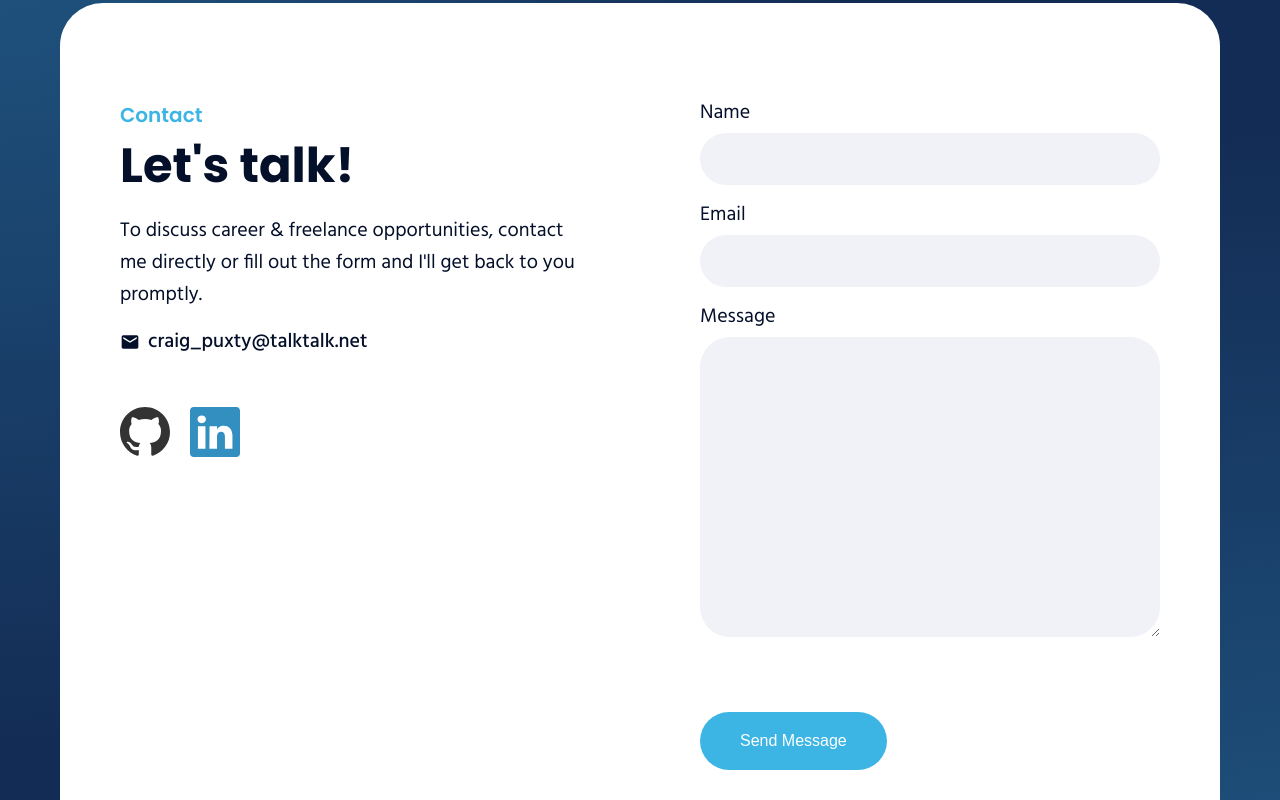
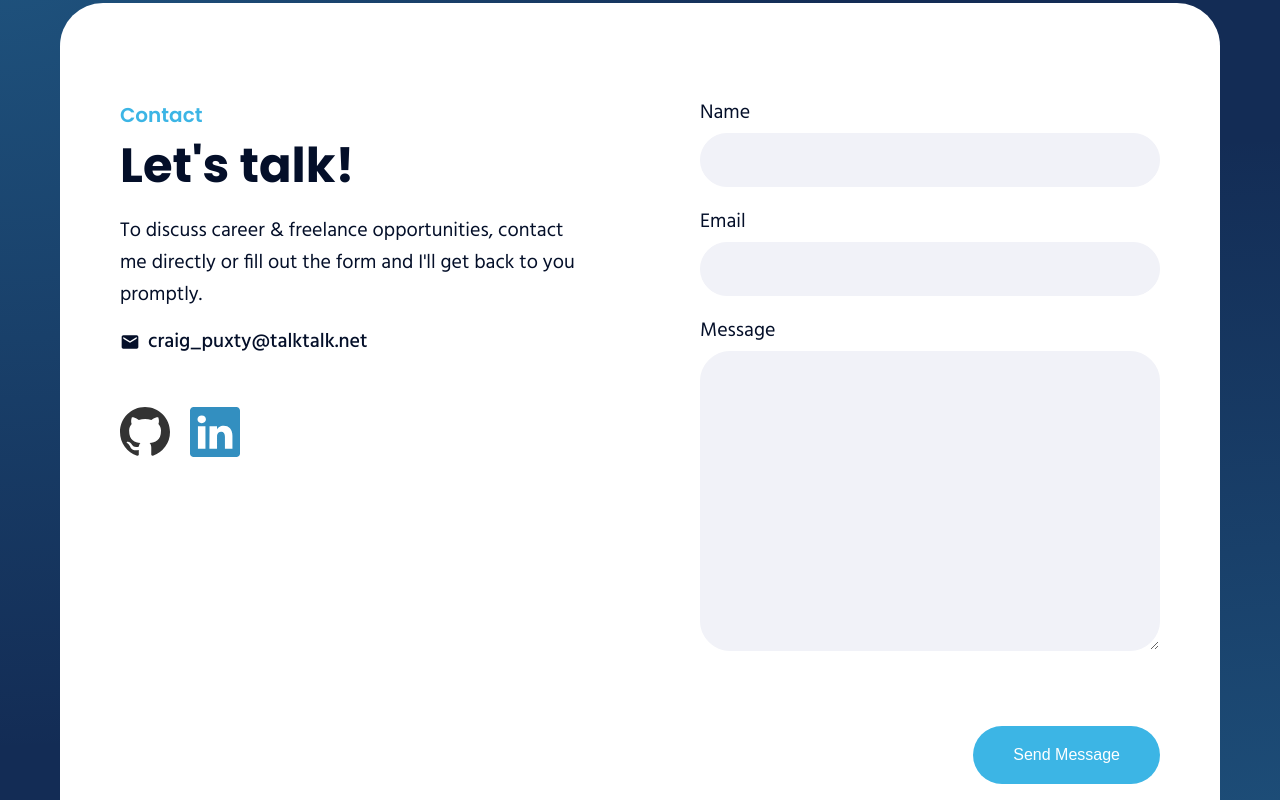
Before and after one commit to Dangereye/portfolio-v2, a Next.js app: page / in a window 1280 px wide. Shown: the part 4280-5080 px from the top of the page. Built offline with nearby package versions, Linux system fonts and the light colour scheme.

Commit message:
Added component InputGroup. Updated Contact article - inc basic form logic.

```diff
--- a/articles/Contact.js
+++ /dev/null
@@ -1,56 +0,0 @@
-import ArticleHeading from "../components/ArticleHeading";
-import BgHighlight from "../components/BgHighlight";
-import Button from "../components/Button";
-
-import { MdEmail } from "react-icons/md";
-import { BsGithub, BsLinkedin } from "react-icons/bs";
-
-export default function Contact() {
-  return (
-    <article className="article article__contact" id="contact">
-      <BgHighlight pos="top-left" />
-      <BgHighlight pos="bottom-right" />
-      <div className="container">
-        <header className="article__header">
-          <ArticleHeading lead="Contact" h2="Let's talk!" />
-          <p className="body-text">
-            To discuss career & freelance opportunities, contact me directly or
-            fill out the form and I'll get back to you promptly.
-          </p>
-          <div className="icon-text">
-            <span>
-              <MdEmail />
-            </span>
-            <span>craig_puxty@talktalk.net</span>
-          </div>
-          <div className="btns">
-            <a href="/" className="social-icon github">
-              <BsGithub />
-            </a>
-            <a href="/" className="social-icon linkedin">
-              <BsLinkedin />
-            </a>
-          </div>
-        </header>
-
-        <form className="form">
-          <div className="form__input-group">
-            <label htmlFor="name">Name</label>
-            <input type="text" name="name" />
-          </div>
-          <div className="form__input-group">
-            <label htmlFor="email">Email</label>
-            <input type="email" name="email" />
-          </div>
-          <div className="form__textarea-group">
-            <label htmlFor="message">Message</label>
-            <textarea name="message" />
-          </div>
-          <div className="btns">
-            <Button classes="btn--primary btn--large" name="Send message" />
-          </div>
-        </form>
-      </div>
-    </article>
-  );
-}
--- /dev/null
+++ b/articles/contact/Contact.js
@@ -0,0 +1,116 @@
+import { useState } from "react";
+import ArticleHeading from "../../components/ArticleHeading";
+import BgHighlight from "../../components/BgHighlight";
+import Button from "../../components/Button";
+
+import { MdEmail } from "react-icons/md";
+import { BsGithub, BsLinkedin } from "react-icons/bs";
+import InputGroup from "./InputGroup";
+
+const defaultState = {
+  name: { value: "", error_msg: "" },
+  email: { value: "", error_msg: "" },
+  message: { value: "", error_msg: "" },
+};
+
+export default function Contact() {
+  const [state, setState] = useState(defaultState);
+
+  const handleUpdateInput = (e) => {
+    const { name, value } = e.target;
+    setState({ ...state, [name]: { value, error_msg: "" } });
+  };
+
+  const validation = () => {
+    setState({ ...state, isError: false, error_msg: "" });
+    const target = document.querySelectorAll("input");
+    target.forEach((input) => {
+      input.classList.remove("error");
+    });
+
+    if (state.name.value === "") {
+      setState({
+        ...state,
+        name: { value: "", error_msg: "Please enter your name." },
+      });
+      const target = document.querySelector("[name='name']");
+      target.classList.add("error");
+      return;
+    }
+    if (state.email.value === "") {
+      setState({
+        ...state,
+        email: { value: "", error_msg: "Please enter your email." },
+      });
+      const target = document.querySelector("[name='email']");
+      target.classList.add("error");
+      return;
+    }
+    console.log("Success!");
+  };
+
+  const handleSubmit = (e) => {
+    e.preventDefault();
+    validation();
+  };
+
+  return (
+    <article className="article article__contact" id="contact">
+      <BgHighlight pos="top-left" />
+      <BgHighlight pos="bottom-right" />
+      <div className="container">
+        <header className="article__header">
+          <ArticleHeading lead="Contact" h2="Let's talk!" />
+          <p className="body-text">
+            To discuss career & freelance opportunities, contact me directly or
+            fill out the form and I'll get back to you promptly.
+          </p>
+          <div className="icon-text">
+            <span>
+              <MdEmail />
+            </span>
+            <span>craig_puxty@talktalk.net</span>
+          </div>
+          <div className="btns">
+            <a href="/" className="social-icon github">
+              <BsGithub />
+            </a>
+            <a href="/" className="social-icon linkedin">
+              <BsLinkedin />
+            </a>
+          </div>
+        </header>
+
+        <form className="form">
+          <InputGroup
+            label="Name"
+            type="text"
+            name="name"
+            value={state.name.value}
+            func={handleUpdateInput}
+            error={state.name.error_msg}
+          />
+          <InputGroup
+            label="Email"
+            type="email"
+            name="email"
+            value={state.email.value}
+            func={handleUpdateInput}
+            error={state.email.error_msg}
+          />
+          <div className="form__textarea-group">
+            <label htmlFor="message">Message</label>
+            <textarea name="message" />
+          </div>
+          <div className="btns">
+            <Button
+              classes="btn--primary btn--large"
+              name="Send message"
+              func={handleSubmit}
+            />
+          </div>
+        </form>
+      </div>
+    </article>
+  );
+}
--- /dev/null
+++ b/articles/contact/InputGroup.js
@@ -0,0 +1,18 @@
+export default function InputGroup({ label, type, name, value, func, error }) {
+  return (
+    <div className="form__input-group">
+      <label htmlFor={label}>{label}</label>
+      <input type={type} name={name} value={value} onChange={func} />
+      <div className="form__error-text">{error}</div>
+    </div>
+  );
+}
+
+InputGroup.defaultProps = {
+  label: "label",
+  type: "text",
+  name: "name",
+  value: "unset",
+  func: () => {},
+  error: "",
+};
--- a/components/Button.js
+++ b/components/Button.js
@@ -1,10 +1,4 @@
 export default function Button({ icon, name, classes, func }) {
-  const handleClick = (e) => {
-    e.stopPropagation();
-    console.log("Button click.");
-    func();
-  };
-
   const handleKeyDown = (e) => {
     if (e.code === "Enter") {
       console.log("Key press.");
@@ -15,7 +9,7 @@ export default function Button({ icon, name, classes, func }) {
   return (
     <button
       className={`btn ${classes}`}
-      onClick={handleClick}
+      onClick={func}
       onKeyDown={handleKeyDown}
     >
       {icon && <span>{icon}</span>}
--- a/pages/index.js
+++ b/pages/index.js
@@ -1,7 +1,7 @@
 import { useContext } from "react";
 import { AppContext } from "../context/AppContext";
 import About from "../articles/About";
-import Contact from "../articles/Contact";
+import Contact from "../articles/contact/Contact";
 import Hero from "../articles/hero/Hero";
 import Photoshop from "../articles/photoshop/Photoshop";
 import Portfolio from "../articles/portfolio/Portfolio";
--- a/styles/articles/_contact.scss
+++ b/styles/articles/_contact.scss
@@ -66,4 +66,8 @@
       fill: inherit;
     }
   }
+
+  form .btns {
+    justify-content: flex-end;
+  }
 }
--- a/styles/components/_forms.scss
+++ b/styles/components/_forms.scss
@@ -22,10 +22,22 @@
     font-family: "Hind", sans-serif;
     width: 100%;
     font-size: 2rem;
-    border: none;
+    border: 1px solid $grey-color;
     background-color: $grey-color;
     padding: 1rem 3rem;
     border-radius: 3rem;
+    transition: border $time, background-color $time;
+
+    &.error {
+      background-color: white;
+      border-color: crimson;
+    }
+  }
+
+  &__error-text {
+    margin-top: 5px;
+    color: crimson;
+    font-size: 1.5rem;
   }
 
   textarea {
```
